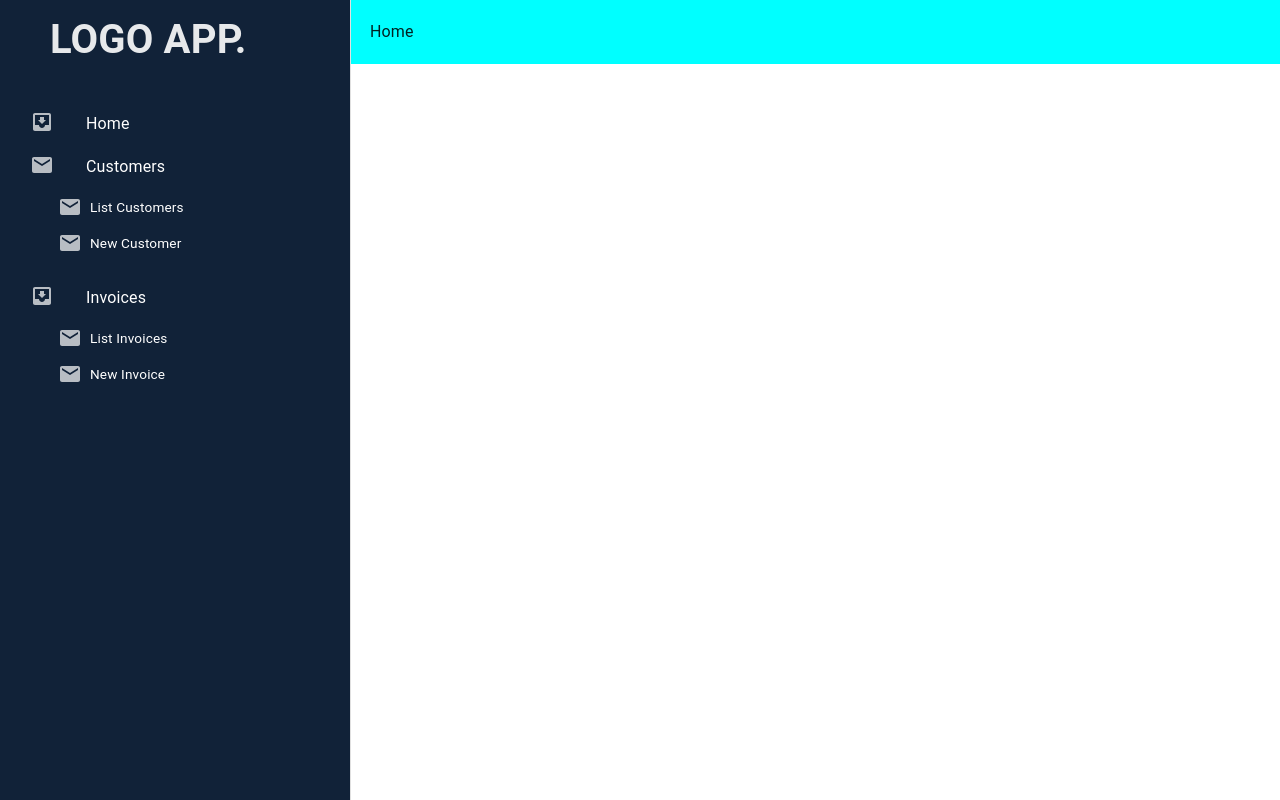
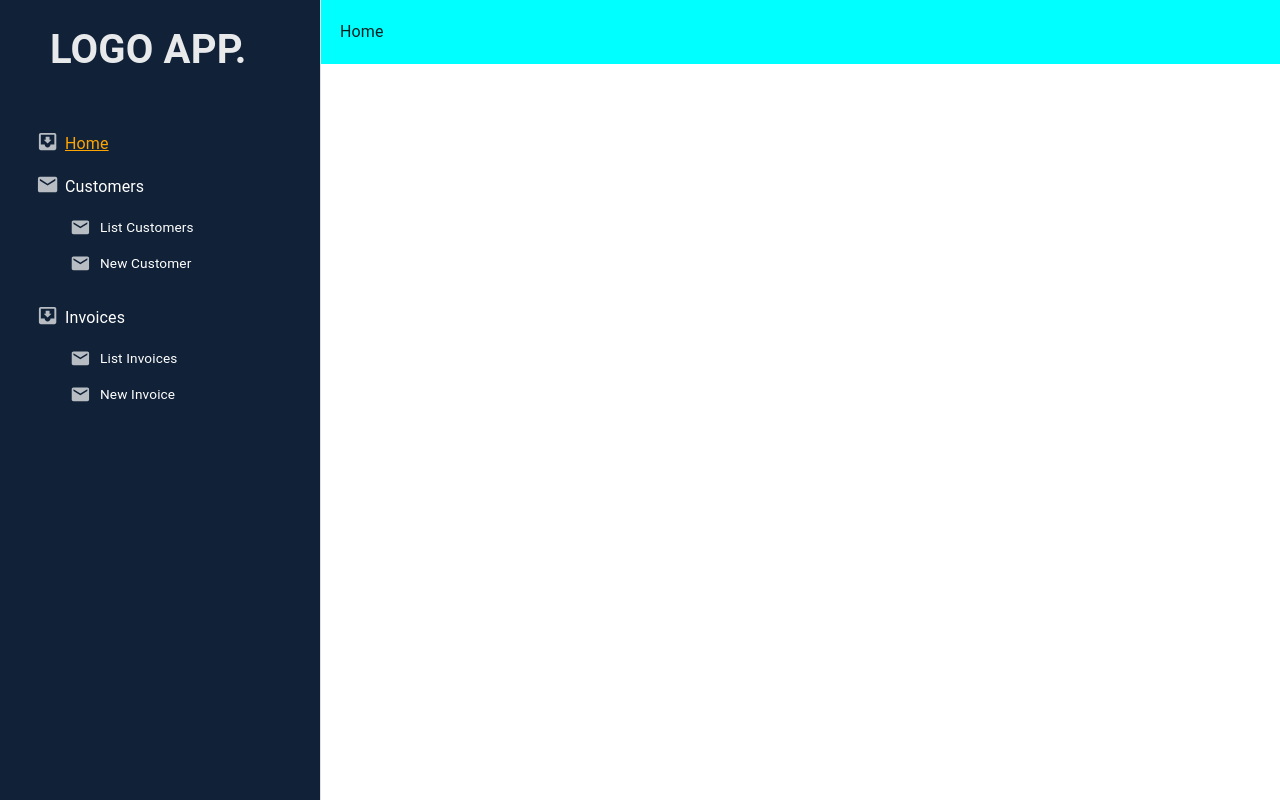
Before and after one commit to hsouiti/client-tracking-nodejs-react, a React (Create React App) app in the folder client/: page / in a window 1280 px wide. Built offline with nearby package versions, Linux system fonts and the light colour scheme.

Commit message:
working on theme customization...

```diff
--- a/client/src/components/sidebar/SideBar.tsx
+++ b/client/src/components/sidebar/SideBar.tsx
@@ -1,5 +1,5 @@
 import React from 'react'
-import { NavLink } from 'react-router-dom'
+import { NavLink, useLocation } from 'react-router-dom'
 import {
   Box,
   List,
@@ -19,9 +19,9 @@ const logo= {text:'LOGO APP.'}
 
 const SideBar = () => {
   const styles = useStyles()
-
-    return (
-      <>
+const {pathname} = useLocation()
+return (
+  <>
       <MuiDrawer
         variant="permanent"
         anchor="left"
@@ -34,10 +34,11 @@ const SideBar = () => {
                       return (
                         <div className={styles.sideBarElement} key={el.name}>
                             <Typography variant="subtitle1" className={styles.item}>
-                                <ListItemIcon className={styles.itemIcon}>{el.icon}</ListItemIcon>
+                              <ListItemIcon className={styles.itemIcon}>{el.icon}</ListItemIcon>
                                 <NavLink
-                                to={el.path}
-                                className={styles.navLinkRoot}
+                                  to={el.path}
+                                  className={styles.navLinkRoot}
+                                  activeClassName={pathname==='/' ? styles.active : 'noActive'}
                                 >
                                   {el.name}
                                 </NavLink>
--- a/client/src/components/sidebar/SideBarLink.tsx
+++ b/client/src/components/sidebar/SideBarLink.tsx
@@ -12,19 +12,20 @@ const SideBarLink = ({...item}) => {
         <ListItem  key={item.name}
             className={styles.root}
         >
-            <ListItemIcon className={styles.iconLink}>{item.icon}</ListItemIcon>
+            <ListItemIcon className={styles.iconLink}>
+                {item.icon}
+            </ListItemIcon>
             <ListItemText className={styles.textLink}>
                 <Typography
                     variant='subtitle1'
                     align='left'
                     noWrap
-
                 >
                     <NavLink
-                    exact
-                    to={item.path}
+                        exact
+                        to={item.path}
                         className={styles.navLink}
-                        activeClassName={styles.selected}
+                        activeClassName={styles.active}
                     >
                         {item.name}
                     </NavLink>
--- a/client/src/components/sidebar/sidebarLinkStyles.tsx
+++ b/client/src/components/sidebar/sidebarLinkStyles.tsx
@@ -1,25 +1,34 @@
 import { makeStyles } from '@mui/styles'
 
-
+/*
+#### reference of overwritting the default styles by & ####
+https://cssinjs.org/jss-plugin-nested?v=v10.8.0
+*/
 export default makeStyles(theme => ({
 
     root: {
         color: 'white',
         // Overwriting the default styling
         '&&': {
-          padding:'0px 20px'
+          padding:'0px 20px',
+          paddingLeft: 30
+        },
+
+        '&:hover, &:hover .MuiTypography-root a, &:hover .MuiSvgIcon-root': {
+          color: 'orange'
         }
 
       },
       textLink: {
       },
       iconLink: {
-    // Overwriting the default styling
         '&&': {
           minWidth: 40,
           justifyContent: 'center',
           color: 'rgba(255,255,255,.7)',
-        fontSize:'1rem'
+        },
+        '& .MuiSvgIcon-root': {
+          fontSize: '1.3rem',
         },
     },
     navLink: {
@@ -30,8 +39,9 @@ export default makeStyles(theme => ({
       fontSize: '.85rem',
       padding: 0,
     },
-  selected: {
-      textDecoration: 'underline'
+    active: {
+      textDecoration: 'underline',
+      color:'orange'
     }
 }))
 
--- a/client/src/components/sidebar/sidebarStyles.tsx
+++ b/client/src/components/sidebar/sidebarStyles.tsx
@@ -1,14 +1,16 @@
 import { makeStyles } from '@mui/styles'
+import {Theme} from '@mui/material'
 
-export const drawerWidth = 350;
+export const drawerWidth = 320;
 
-export default makeStyles({
+export default makeStyles((theme: Theme) =>({
     logoApp: {
         fontSize: '2.5rem',
         color: 'rgba(255,255,255,.9)',
         fontWeight: 'bold',
-        padding: '10px 20px',
-        marginBottom: 30
+        padding: '20px',
+        marginBottom: 30,
+        /* marginBottom:theme.spacing(2) */
     },
     sidebar: {
         width: drawerWidth,
@@ -27,9 +29,13 @@ export default makeStyles({
         display:'flex'
     },
     itemIcon: {
-        fontSize:'1.5rem',
         '&&': {
-            color: 'rgba(255,255,255,.7)'
+            color: 'rgba(255,255,255,.7)',
+            minWidth: 35,
+            justifyContent: 'center',
+        },
+        '& .MuiSvgIcon-root' :{
+            fontSize: '1.45rem'
         }
     },
     navLinkRoot: {
@@ -37,11 +43,18 @@ export default makeStyles({
         textDecoration: 'none',
         color: 'white',
         fontWeight: 'normal',
+        '&:hover, &:active' :{
+            color: 'orange'
+        }
     },
     sublinksListItem: {
         margin: 10,
         paddingTop: 0,
         paddingBottom: 50,
-        border: '1px solid green'
     },
-});
+    active: {
+      textDecoration: 'underline',
+      color:'orange'
+    }
+
+}))
--- a/client/src/theme/theme.tsx
+++ b/client/src/theme/theme.tsx
@@ -1,6 +1,6 @@
 import { createTheme } from "@mui/material/styles";
 import { green, purple } from '@mui/material/colors';
-
+/*
 declare module '@mui/material/styles' {
   interface Theme {
     status: {
@@ -25,3 +25,5 @@ const theme = createTheme({
         }
     }
 })
+
+*/
--- a/client/tsconfig.json
+++ b/client/tsconfig.json
@@ -6,6 +6,10 @@
       "dom.iterable",
       "esnext"
     ],
+    "noImplicitAny": true,
+     "noImplicitThis": true,
+     "strictNullChecks": true,
+     /////
     "allowJs": true,
     "skipLibCheck": true,
     "esModuleInterop": true,
```
Lines whose indentation alone changed are shown as unchanged.
